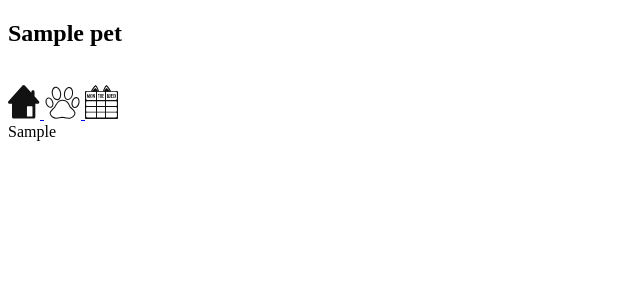
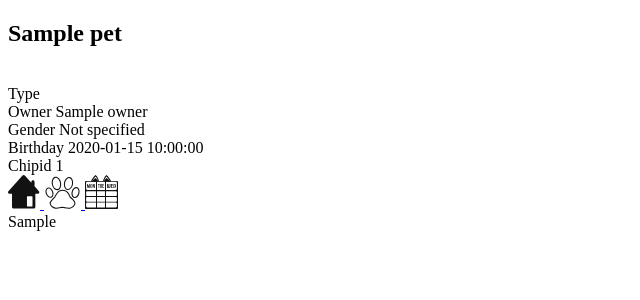
Before and after one commit to devinekask/1920-DEV3-plan-it-geenens-vandeweghe, a PHP site: template src/view/pets/petdetail.php in a window 1280 px wide. Shown: the part 83-383 px from the top of the page, without its empty margins (0-640 px from the left). Run offline with PHP 8.4, Linux system fonts and the light colour scheme; the template is opened without the code that fills it: most values are stand-ins (such as "Sample title", 1, 10 or a date in 2020).

Commit message:
Detail Structure complete #44

```diff
--- a/src/view/pets/petdetail.php
+++ b/src/view/pets/petdetail.php
@@ -1,9 +1,62 @@
-<section>
+<section class="petdetail">
   <div>
     <h2><?php echo $pet['name']?></h2>
     <img src="" alt="">
   </div>
+
   <div>
+    <div>
+      <span>Type</span>
+      <span>
+        <?php switch ($pet['type']) {
+          case 1:
+            echo 'Bird';
+            break;
+          case 2:
+            echo 'Dog';
+            break;
+          case 3:
+            echo 'Cat';
+            break;
+          case 4:
+            echo 'Horse';
+            break;
+          case 5:
+            echo 'Fish';
+            break;
+          case 6:
+            echo 'Other';
+            break;
+        } ?>
+      </span>
+    </div>
 
+    <div>
+      <span>Owner</span>
+      <span><?php echo $pet['owner'] ?></span>
+    </div>
+
+    <div>
+      <span>Gender</span>
+      <span>
+      <?php if ($pet['gender'] == 0) {
+        echo 'Male';
+      } elseif ($pet['gender'] == 1) {
+        echo 'Female';
+      }else{
+        echo 'Not specified';
+      }
+      ?></span>
+    </div>
+
+    <div>
+      <span>Birthday</span>
+      <span><?php echo $pet['birthday'] ?></span>
+    </div>
+
+    <div>
+      <span>Chipid</span>
+      <span><?php echo $pet['chipid'] ?></span>
+    </div>
   </div>
 </section>
```
